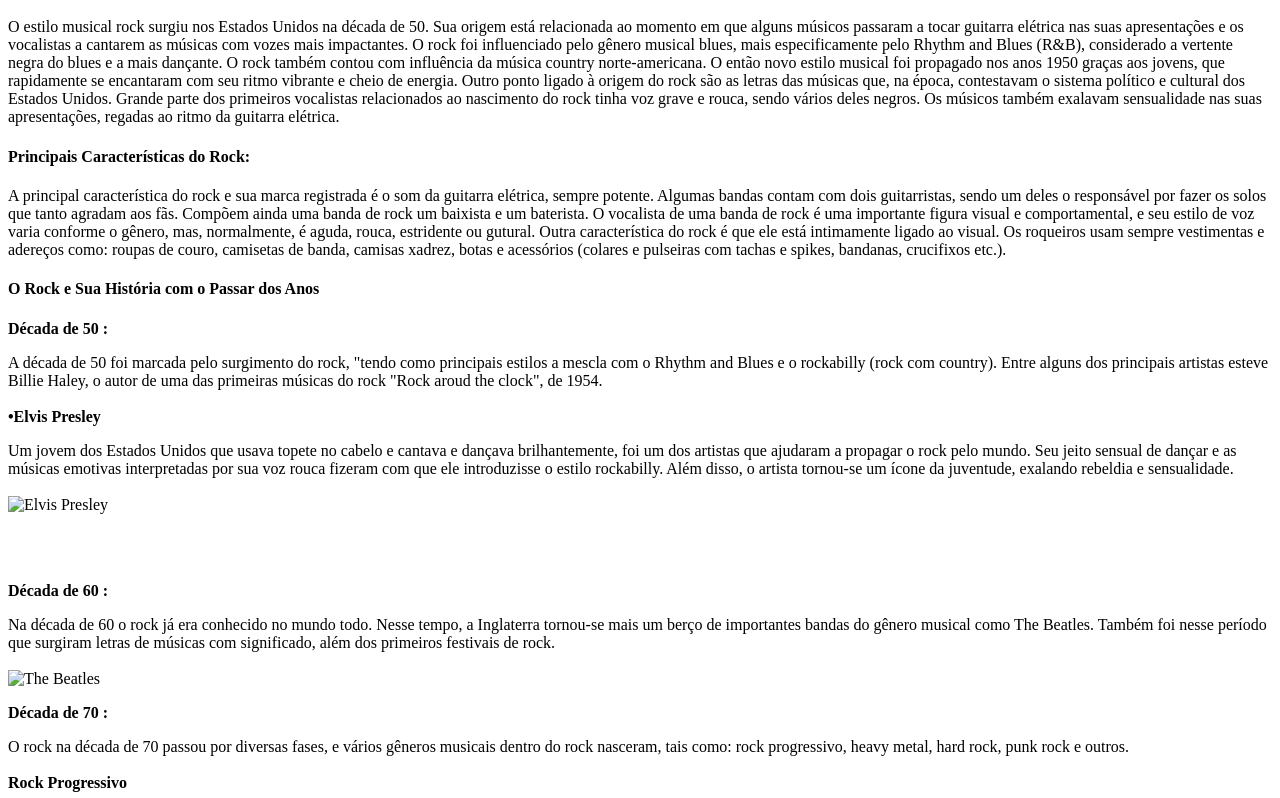
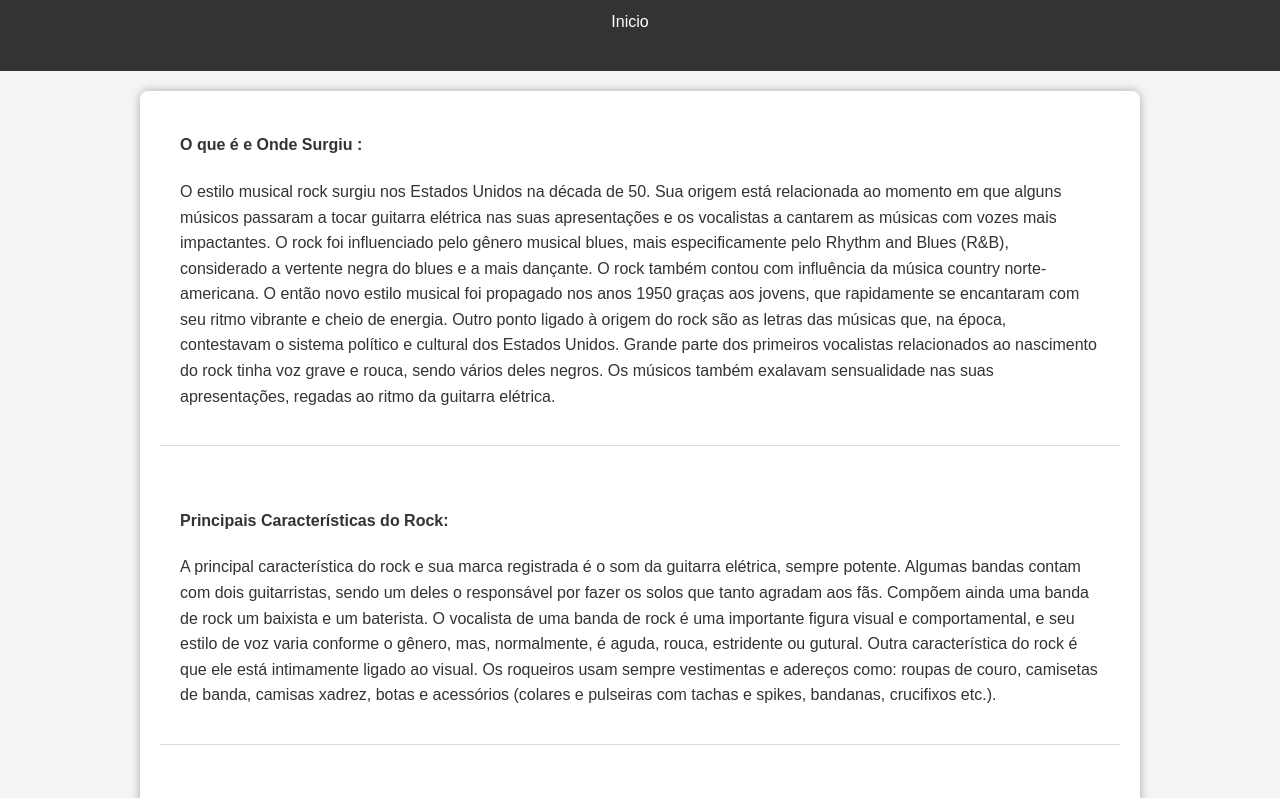
Before and after one commit to LauraMarinhoM/site-musica, a plain HTML site: page html/rock&roll.html in a window 1280 px wide. Shown: the part 89-887 px from the top of the page. Drawn offline with Linux system fonts and the light colour scheme.

Commit message:
mudanças 30/06

```diff
--- a/html/rock&roll.html
+++ b/html/rock&roll.html
@@ -1,14 +1,28 @@
 <!DOCTYPE html>
 <html lang="pt-BR">
 <head>
-    <link rel="stylesheet" href="../css/color.css">
+    <link rel="stylesheet" href="../css/style.css">
     <meta charset="UTF-8">
     <meta name="viewport" content="width=device-width, initial-scale=1.0">
     <title>Gêneros musicais</title>
 </head>
 <body>
 
+    <header>
+
         <h2>Gênero Musical : Rock and Roll</h2>
+
+        <nav>
+            <ul>
+                <li><a href="../index.html"></a></a>Inicio</li>
+            </ul>
+        </nav>
+
+    </header>
+
+    <main>
+
+        <section id="Introducao">
 
             <h4>O que é e Onde Surgiu : </h4>
 
@@ -23,6 +37,10 @@
 
             </p>
 
+        </section>
+
+        <section id="características">
+
             <h4>Principais Características do Rock:</h4>
 
             <p>
@@ -31,6 +49,10 @@
                 Outra característica do rock é que ele está intimamente ligado ao visual. Os roqueiros usam sempre vestimentas e adereços como: roupas de couro, camisetas de banda, camisas xadrez, botas e acessórios (colares e pulseiras com tachas e spikes, bandanas, crucifixos etc.).
 
             </p>
+
+        </section>
+
+        <section id="marco">
 
             <h4>O Rock e Sua História com o Passar dos Anos</h4>
 
@@ -46,7 +68,7 @@
                 <p>
                     Um jovem dos Estados Unidos que usava topete no cabelo e cantava e dançava brilhantemente, foi um dos artistas que ajudaram a propagar o rock pelo mundo. Seu jeito sensual de dançar e as músicas emotivas interpretadas por sua voz rouca fizeram com que ele introduzisse o estilo rockabilly. Além disso, o artista tornou-se um ícone da juventude, exalando rebeldia e sensualidade.<br><br>
 
-            <img src="/trabalho junior/image/Elvis presley.jpg" alt="Elvis Presley" width="500">
+                    <img src="/images/Elvis presley.jpg" alt="Elvis Presley" width="500">
 
                 </p>
 
@@ -54,12 +76,16 @@
 
             </p>
 
+            </section>
+
+            <section id="épocas">
+
                 <p><b>Década de 60 :</b></p>
 
                 <p>
                     Na década de 60 o rock já era conhecido no mundo todo. Nesse tempo, a Inglaterra tornou-se mais um berço de importantes bandas do gênero musical como The Beatles. Também foi nesse período que surgiram letras de músicas com significado, além dos primeiros festivais de rock.<br><br>
 
-        <img src="/trabalho junior/image/beatles.jpg" alt="The Beatles" width="500">
+                    <img src="/images/beatles.jpg" alt="The Beatles" width="500">
                 </p>
 
                 <p><b>Década de 70 :</b></p>
@@ -166,8 +192,24 @@
 
                     Algumas bandas ganharam fama nos anos 2000 e, até hoje, lotam estádios de todo o mundo. Entre elas, destacam-se Coldplay, U2, Foo Fighters e Red Hot Chilli Peppers.<br><br>
 
-        <img src="/trabalho junior/image/coldplay.jpg" alt="Coldplay" width="500">
+                    <img src="/images/coldplay.jpg" alt="Coldplay" width="500">
                 </p>
+
+            </section>
+
+
+
+
+
+
+
+
+
+
+
+    </main>
+
+
 
 </body>
 </html>
```
Also changed, not shown: html/bossanova.html (+43 -1 lines), html/kpop.html (+1 -1 lines). Lines whose indentation alone changed are shown as unchanged.
